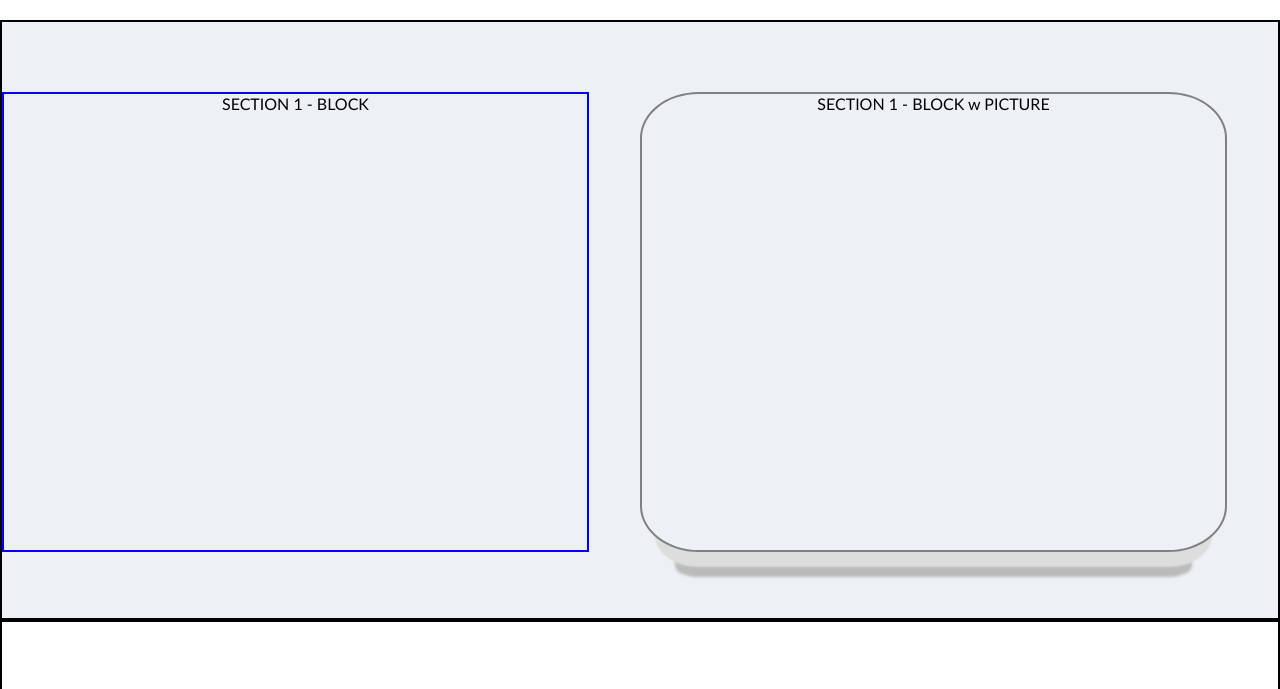
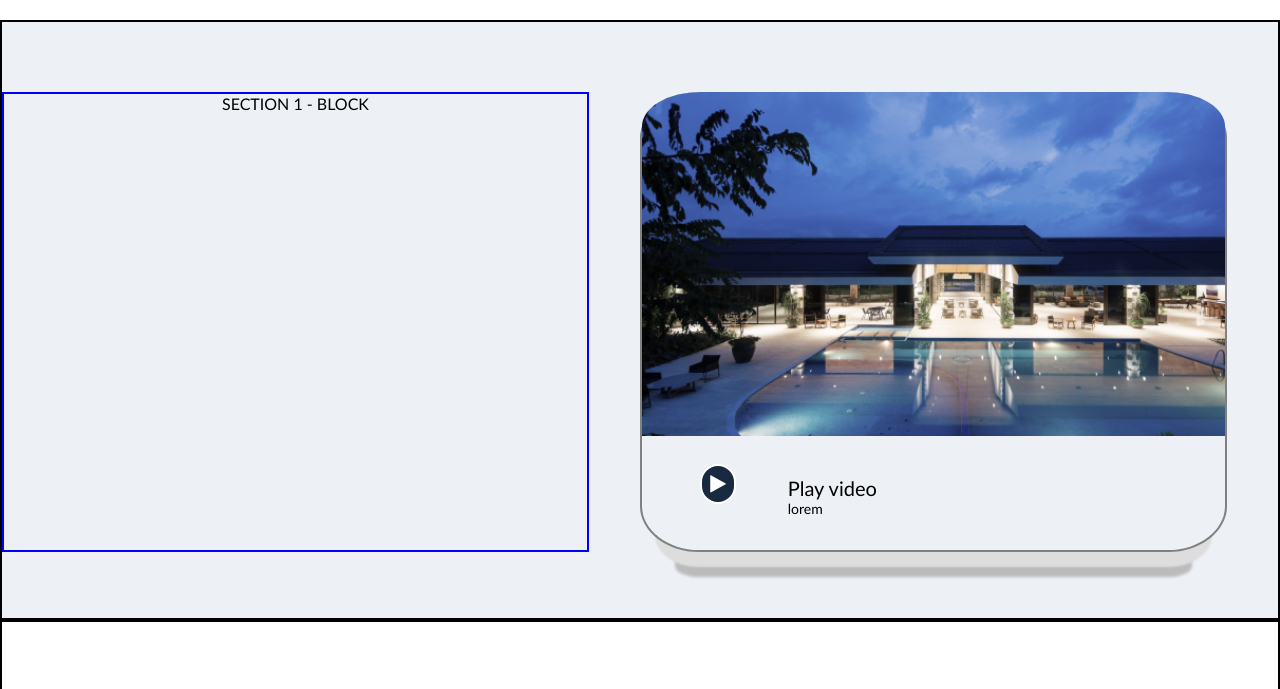
Before and after one commit to VytautasValutis/04-Hotel, a website: page index.html in a window 1280 px wide. Shown: the part 800-1489 px from the top of the page. Drawn offline with Linux system fonts and the light colour scheme.

Commit message:
Working commit

```diff
--- a/css/base/layout.css
+++ b/css/base/layout.css
@@ -33,8 +33,8 @@
 }
 .round-border {
     line-height: 1em;
-    padding: 0.2em;
-    border-radius: 0.6em;
+    padding: 0.4em;
+    border-radius: 1em;
     border: 0.1em solid #fff;
 }
 .round-border:hover {
--- a/css/pages/central.css
+++ b/css/pages/central.css
@@ -20,6 +20,7 @@
 .main-sec-block-txt-pic {
     width: 46%;
     border: 2px solid gray;
+    border-top: none;
     display: block;
     margin-right: 4%;
     margin-top: 70px;
@@ -27,6 +28,8 @@
     float: right;
     border-radius: 10%;
     box-shadow: 0px 30px 2px -15px #ddd, 0px 60px 3px -35px #bbb;
+    position: relative;
+    text-align: left;
 }
 .main-block:nth-of-type(2n) > .main-sec-block-txt {
     float: right;
@@ -36,6 +39,35 @@
 }
 .main-block:nth-last-of-type(2) > .main-sec-block-txt-pic {
     margin-top: 20px;
+}
+.pic-01 {
+    width: 100%;
+    height: 75%;
+    object-fit: cover;
+    object-position: center;
+    border-radius: 0;
+    border-top-left-radius: 10%;
+    border-top-right-radius: 10%;
+
+}
+.play {
+    font-size: 20px;
+    text-decoration: none;
+    color: #fff;
+    background-color: #192940;
+    /* border: 2px solid #000; */
+    position: absolute;
+    left: 10%;
+    bottom: 10%;
+}
+.small-txt {
+    font-size: 20px;
+    margin-left: 25%;
+    margin-top: 7%;
+}
+.small-txt:last-of-type {
+    font-size: 14px;
+    margin-top: 0;
 }
 .sec-h1 {
     width: 100%;
--- a/index.html
+++ b/index.html
@@ -86,7 +86,10 @@
                 SECTION 1 - BLOCK
             </div>
             <div class="main-sec-block-txt-pic">
-                SECTION 1 - BLOCK w PICTURE
+                <img class="pic-01" src="./img/pic-01.png" alt="Paveiksliukas 01">
+                <a href="#" class="fa fa-play play round-border"></a>
+                <p class="small-txt">Play video</p>
+                <p class="small-txt">lorem</p>
             </div>
         </section>
         <section class="main-block">
```
Also changed, not shown: img/bg-mudee-mansion2.png (deleted), img/pic-01.png (added).
